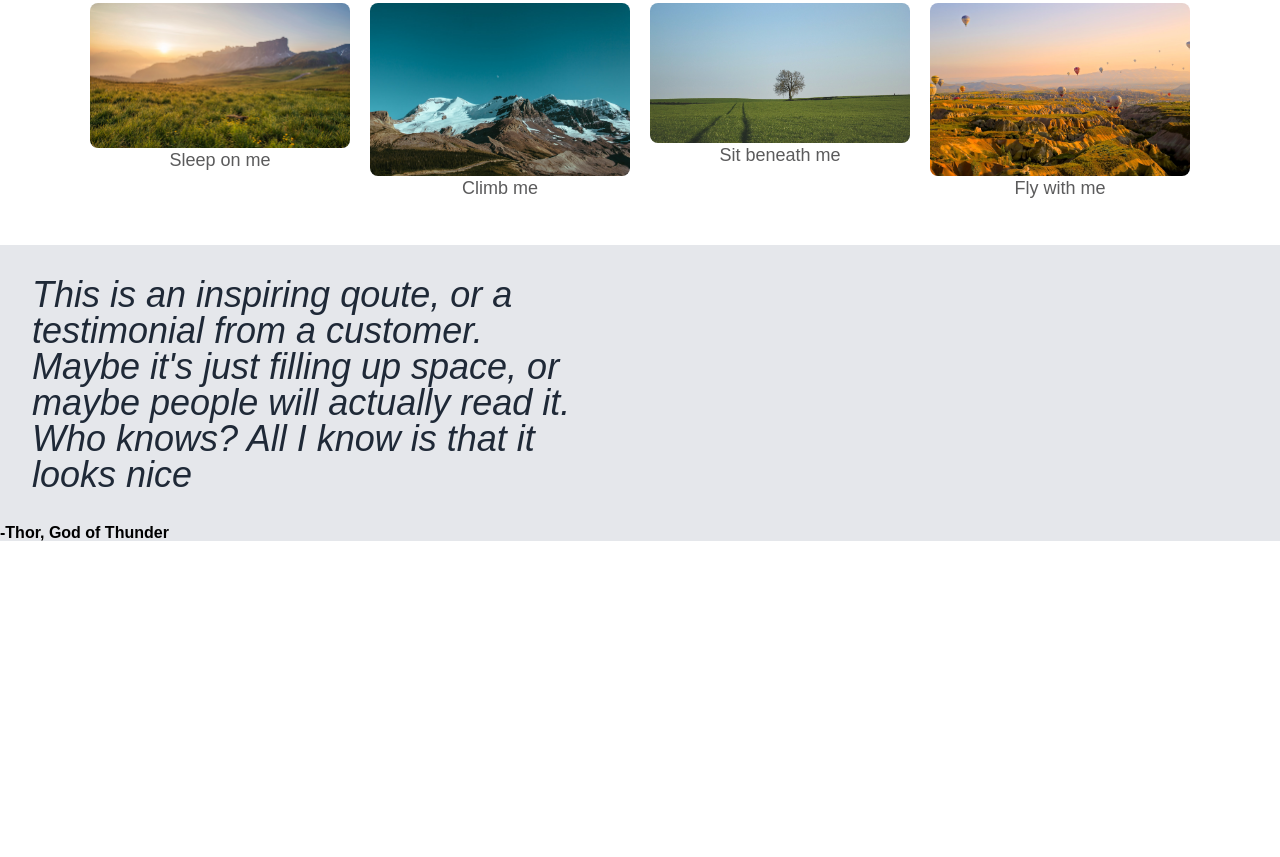
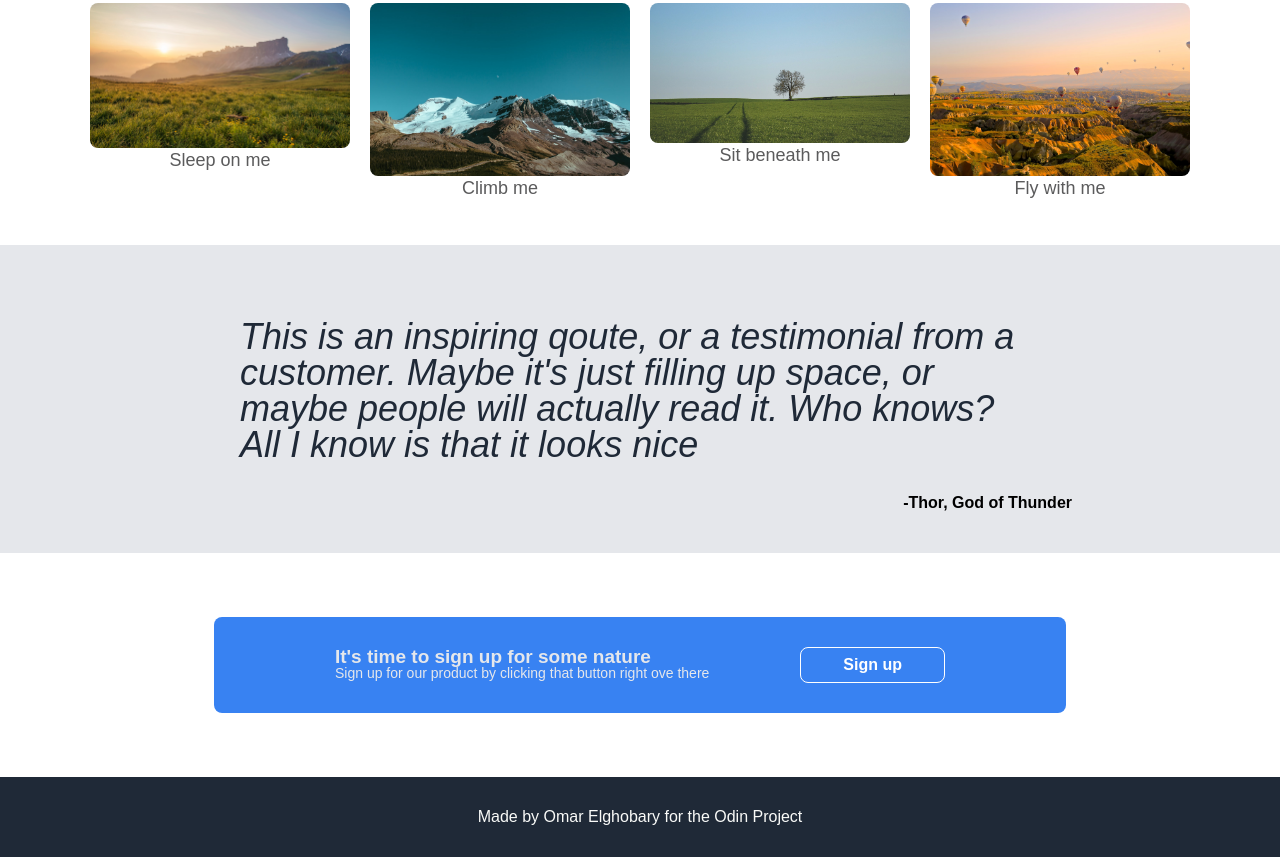
Before and after one commit to omarelghobary/landing-page, a plain HTML site: page index.html in a window 1280 px wide. Shown: the part 559-1416 px from the top of the page. Before the commit the page ends 1100 px from the top, so only its background shows below. Drawn offline with Linux system fonts and the light colour scheme.

Commit message:
last section and footer added

```diff
--- a/index.html
+++ b/index.html
@@ -36,9 +36,21 @@
         </div>
     </div>
     <div class= "qoutecontainer">
+        <div class ="container">
         <div class= "qoute">This is an inspiring qoute, or a testimonial from a customer. Maybe it's just filling up space, or maybe people will actually read it. Who knows? All I know is that it looks nice</div>
         <div class= "god">-Thor, God of Thunder</div>
+       </div>
     </div>
-    <footer> </footer>
+    <div class= "signup">
+        <div class= "signupcontainer">
+        <div>
+        <div class= "firstline">It's time to sign up for some nature</div>
+        <div class= "secondline">Sign up for our product by clicking that button right ove there</div>
+        </div>
+        <button>Sign up</button>
+       </div>
+
+    </div>
+    <footer>Made by Omar Elghobary for the Odin Project </footer>
 </body>
 </html>
--- a/style.css
+++ b/style.css
@@ -146,13 +146,18 @@ img{
 .qoutecontainer{
     background-color: #E5E7EB;
     display: flex;
-    flex-direction: column;
+    justify-content: center;
+    align-items:center;
+    padding: 42px 64px;
 }
+
+
 .qoute{
     font-size: 36px;
     font-style: italic;
+    font-weight: lighter;
     color: #1F2937;
-    width: 559px;
+    width: 800px;
     height: auto;
     padding: 32px;
 }
@@ -160,15 +165,51 @@ img{
     font-size:16px;
     font-weight: bold;
     display: flex;
+    justify-content: flex-end;
 
 }
 
+.signup{
+    padding: 64px;
+}
+.signupcontainer{
+    background-color: #3882F2;
+    display: flex;
+    border-radius: 8px;
+    justify-content: space-evenly;
+    padding: 30px;
+    margin: 0 150px;
+
+}
+
+.firstline{
+    color: #E5E7EB;
+    font-weight: bold;
+    font-size: 19px;
+}
+
+.secondline{
+    color: #E5E7EB;
+    font-weight: lighter;
+    font-size: 14px;
+}
 
 button{
     background-color: #3882F2;
     color: #fff;
+    border: 1px solid #fff;
     font-size: 16px;
     font-weight: bold;
     padding: 8px 42px;
     border-radius: 8px;
 }
+
+footer{
+    text-align: center;
+    background-color: #1F2937;
+    padding: 32px;
+    font-size: 16px;
+    font-weight: lighter;
+    color: #F9FAF8;
+
+}
```
Also changed, not shown: 1 other file.
